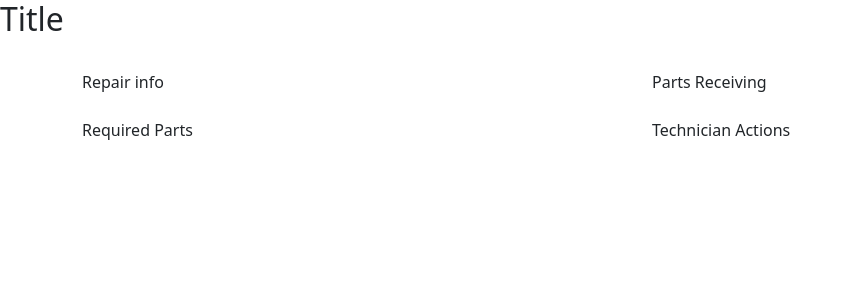
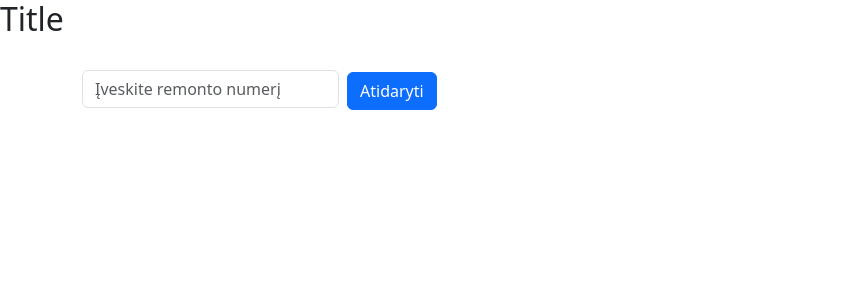
Before and after one commit to Scoutress/mttc-app, a React (Vite) app: page /repair in a window 1280 px wide. Shown: the top 300 px of the page, without its empty margins (0-853 px from the left). Built offline with nearby package versions, Linux system fonts and the light colour scheme.

Commit message:
Created primary version of repair info component and also added file as repair data DB

```diff
--- /dev/null
+++ b/src/components/RepairInfo.jsx
@@ -0,0 +1,66 @@
+import React from "react";
+
+const RepairInfo = ({ repair }) => {
+  if (!repair) return null;
+
+  return (
+    <div>
+      <div className="mb-2">
+        <strong>Remonto numeris:</strong> {repair.aaNumber}
+      </div>
+      {repair.type && (
+        <div className="mb-2">
+          <strong>Tipas:</strong> {repair.type}
+        </div>
+      )}
+      {repair.subgroup && (
+        <div className="mb-2">
+          <strong>Pogrupis:</strong> {repair.subgroup}
+        </div>
+      )}
+      {repair.model && (
+        <div className="mb-2">
+          <strong>Modelis:</strong> {repair.model}
+        </div>
+      )}
+      {repair.supplierModel && (
+        <div className="mb-2">
+          <strong>Tiekėjo modelis:</strong> {repair.supplierModel}
+        </div>
+      )}
+      {repair.newSupplierModel && (
+        <div className="mb-2">
+          <strong>Naujas tiekėjo modelis:</strong> {repair.newSupplierModel}
+        </div>
+      )}
+      {repair.imei && (
+        <div className="mb-2">
+          <strong>IMEI:</strong> {repair.imei}
+        </div>
+      )}
+      {repair.family && (
+        <div className="mb-2">
+          <strong>Šeima:</strong> {repair.family}
+        </div>
+      )}
+
+      <div className="mb-2">
+        <strong>Būsena:</strong> -
+      </div>
+      <div className="mb-2">
+        <strong>Statusas:</strong> -
+      </div>
+      <div className="mb-2">
+        <strong>Kliento komentaras:</strong> -
+      </div>
+      <div className="mb-2">
+        <strong>Techniko komentaras:</strong> -
+      </div>
+      <div className="mb-2">
+        <strong>Meistras:</strong> -
+      </div>
+    </div>
+  );
+};
+
+export default RepairInfo;
--- a/src/pages/RepairPage.jsx
+++ b/src/pages/RepairPage.jsx
@@ -1,37 +1,65 @@
 import "bootstrap/dist/css/bootstrap.min.css";
-import React from "react";
-// import RepairInfo from "./RepairInfo";
+import React, { useState } from "react";
+import RepairInfo from "../components/RepairInfo.jsx";
+import repairs from "../storage/RepairData.js";
 // import PartsReceiving from "./PartsReceiving";
 // import RequiredParts from "./RequiredParts";
 // import TechnicianActions from "./TechnicianActions";
-// import allParts from "../storage/AllParts.js";
-// import warehouse from "../storage/Warehouse.js";
-// import actions from "../storage/Actions.js";
 
 const RepairPage = () => {
+  const [aaInput, setAaInput] = useState("");
+  const [selectedRepair, setSelectedRepair] = useState(null);
+  const [hasSearched, setHasSearched] = useState(false);
+
+  const handleSearch = () => {
+    const found = repairs.find((r) => r.aaNumber === aaInput.trim());
+    setSelectedRepair(found || null);
+    setHasSearched(true);
+  };
+
   return (
     <div className="container py-4">
+      {!selectedRepair && (
+        <div className="mb-4">
+          <input
+            type="text"
+            placeholder="Įveskite remonto numerį"
+            value={aaInput}
+            onChange={(e) => setAaInput(e.target.value)}
+            className="form-control d-inline-block w-auto me-2"
+          />
+          <button className="btn btn-primary" onClick={handleSearch}>
+            Atidaryti
+          </button>
+          {hasSearched && !selectedRepair && (
+            <p className="text-danger mt-2">
+              Remontas su tokiu numeriu nerastas.
+            </p>
+          )}
+        </div>
+      )}
+
+      {selectedRepair && (
+        <>
           <div className="row mb-4">
             <div className="col-md-6">
-          Repair info
-          {/* <RepairInfo /> */}
+              <RepairInfo repair={selectedRepair} />
             </div>
             <div className="col-md-6">
-          Parts Receiving
-          {/* <PartsReceiving /> */}
+              {/* <PartsReceiving aaNumber={selectedRepair.aaNumber} /> */}
             </div>
           </div>
 
           <div className="row">
             <div className="col-md-6 mb-4">
-          Required Parts
-          {/* <RequiredParts /> */}
+              {/* <RequiredParts aaNumber={selectedRepair.aaNumber} /> */}
             </div>
             <div className="col-md-6 mb-4">
-          Technician Actions
-          {/* <TechnicianActions /> */}
+              {/* <TechnicianActions aaNumber={selectedRepair.aaNumber} /> */}
             </div>
           </div>
+        </>
+      )}
     </div>
   );
 };
--- /dev/null
+++ b/src/storage/RepairData.js
@@ -0,0 +1,14 @@
+const repairs = [
+  {
+    aaNumber: "ST631387",
+    type: "AEX",
+    subgroup: "NG",
+    model: "SASM-A356BDS",
+    supplierModel: "SM-A356B/DS",
+    newSupplierModel: "SM-A356BZKBEUB",
+    imei: "355088505014980",
+    family: "SA",
+  },
+];
+
+export default repairs;
```
Lines whose indentation alone changed are shown as unchanged.
